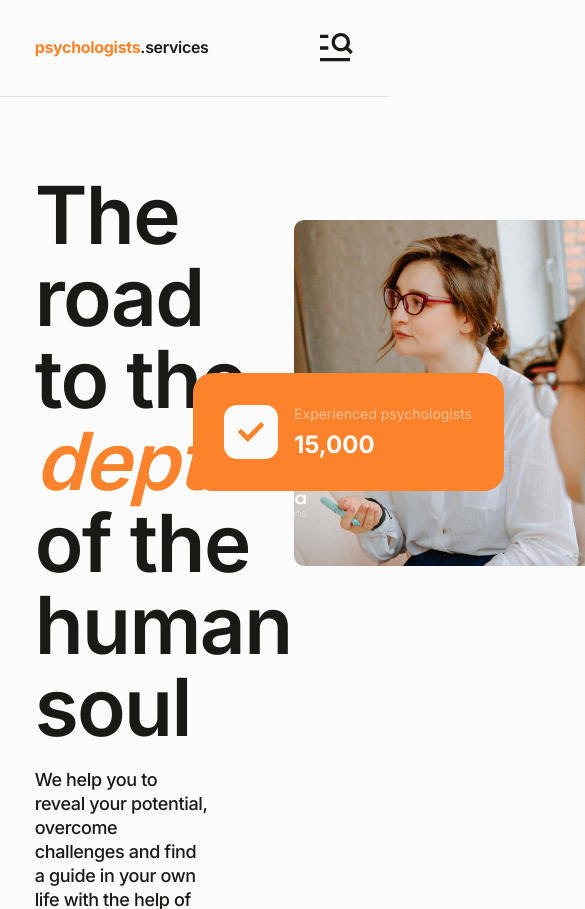
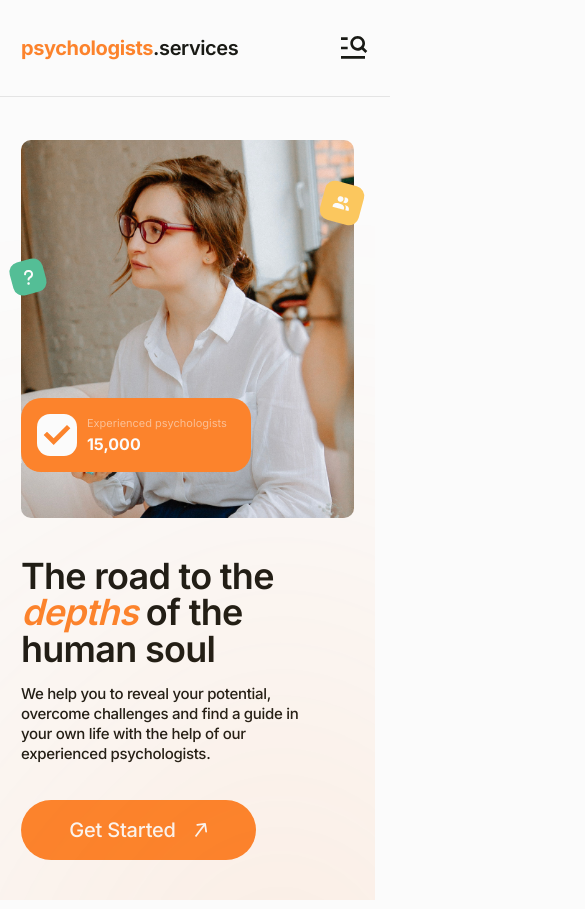
Before and after one commit to IrinaV1/psychology-marketplace, a Next.js app: page / in a window 390 px wide. Shown: the top 909 px of the page, 585 px wide, since content can reach past the window. Built offline with nearby package versions, Linux system fonts and the light colour scheme.

Commit message:
refine hero responsiveness and mobile menu

```diff
--- a/app/globals.css
+++ b/app/globals.css
@@ -68,19 +68,18 @@ button {
 .container {
   width: 100%;
   max-width: 1440px;
-  padding-inline: clamp(16px, 8.89vw, 128px);
+  padding-inline: clamp(34px, calc(34px + (100vw - 768px) * 0.1399), 128px);
   margin: 0 auto;
 }
 
 /* @media screen and (max-width: 1439px) {
   .container {
+    padding-inline: clamp(34px, 5vw, 64px);
+  }
+} */
 
-    padding: 0 32px;
+@media screen and (max-width: 767px) {
+  .container {
+    padding-inline: clamp(16px, calc(16px + (100vw - 320px) * 0.0709), 34px);
   }
 }
-
-@media screen and (max-width: 767px) {
-
-    padding: 0 16px;
-  }
-} */
--- a/components/Header/Header.module.css
+++ b/components/Header/Header.module.css
@@ -29,7 +29,7 @@
   display: inline-flex;
   align-items: center;
   flex-shrink: 0;
-  font-size: clamp(16px, 1.39vw, 20px);
+  font-size: 20px;
   line-height: 1.2;
   letter-spacing: -0.02em;
   text-decoration: none;
@@ -86,6 +86,15 @@
 }
 .menuButton {
   display: none;
+}
+.menuBurger {
+  width: 40px;
+  height: 40px;
+}
+
+.menuClose {
+  width: 40px;
+  height: 40px;
 }
 @media (max-width: 1023px) {
   .navigation {
@@ -162,3 +171,10 @@
     gap: 40px;
   }
 }
+@media (max-width: 650px) {
+  .menuBurger,
+  .menuClose {
+    width: 32px;
+    height: 32px;
+  }
+}
--- a/components/Hero/Hero.module.css
+++ b/components/Hero/Hero.module.css
@@ -1,21 +1,40 @@
+.hero {
+  position: relative;
+  overflow: hidden;
+  min-height: 100vh;
+  padding-bottom: clamp(20px, 5.56vw, 100px);
+}
+.hero::before {
+  content: '';
+  position: absolute;
+  width: 469px;
+  height: 469px;
+  right: -40px;
+  bottom: -200px;
+  border-radius: 50%;
+  background-color: #fc832c;
+  filter: blur(250px);
+  pointer-events: none;
+}
 .content {
   display: flex;
   justify-content: space-between;
   align-items: center;
-  margin-top: 174px;
+  gap: clamp(32px, 5vw, 72px);
+  margin-top: clamp(140px, 5.56vw, 174px);
 }
 .containerTitle {
   display: flex;
   flex-direction: column;
-  gap: 20px;
-  width: 100%;
-  max-width: 595px;
-  max-height: 438px;
+  gap: clamp(16px, 1.4vw, 20px);
+  width: clamp(380px, 41.32vw, 595px);
+  max-width: 100%;
+  min-width: 0;
 }
 
 .title {
   font-weight: 600;
-  font-size: 80px;
+  font-size: clamp(36px, 5.56vw, 80px);
   line-height: 1.025;
   letter-spacing: -0.02em;
   color: var(--text-primary);
@@ -26,11 +45,11 @@
 }
 .subtitle {
   font-weight: 500;
-  font-size: 18px;
+  font-size: clamp(15px, 1.25vw, 18px);
   line-height: 1.33333;
   letter-spacing: -0.02em;
   color: var(--text-primary);
-  margin-right: 85px;
+  margin-right: clamp(0px, 5.9vw, 85px);
 }
 .link {
   display: flex;
@@ -60,24 +79,21 @@
 .containerImage {
   position: relative;
   border-radius: 10px;
-  width: 100%;
-  height: auto;
-  max-width: 464px;
-  aspect-ratio: 1 / 1;
-  max-height: 526px;
-  flex-shrink: 0;
+
+  width: clamp(400px, 32.2vw, 464px);
+  max-width: 100%;
 }
 
 .image {
   display: block;
   width: 100%;
   height: auto;
-  object-fit: contain;
+  object-fit: cover;
   border-radius: 10px;
 }
 .questionBlock {
   position: absolute;
-  top: 185px;
+  top: clamp(120px, 5.2vw, 185px);
   left: -35px;
 
   display: flex;
@@ -116,17 +132,17 @@
 }
 .checkBlock {
   position: absolute;
-  bottom: 75px;
-  left: -101px;
-  width: 311px;
-  height: 118px;
+  bottom: clamp(40px, 5.2vw, 75px);
+  left: clamp(-101px, -7vw, -20px);
+  width: clamp(230px, 22vw, 311px);
+  min-height: clamp(50px, 8.2vw, 118px);
   border-radius: 20px;
 
   display: flex;
-  justify-content: center;
+  justify-content: flex-start;
   align-items: center;
-  gap: 16px;
-
+  gap: clamp(8px, 1.1vw, 16px);
+  padding: clamp(16px, 1.5vw, 32px);
   background-color: #fc832c;
 }
 
@@ -134,9 +150,10 @@
   display: flex;
   justify-content: center;
   align-items: center;
+  flex: 0 0 clamp(40px, 3.75vw, 54px);
   border-radius: 13px;
-  width: 54px;
-  height: 54px;
+  width: clamp(40px, 3.75vw, 54px);
+  height: clamp(40px, 3.75vw, 54px);
   background-color: #fbfbfb;
 }
 .checkIcon {
@@ -145,15 +162,91 @@
 .wrapperBlock {
   display: flex;
   flex-direction: column;
-  gap: 8px;
+  gap: clamp(4px, 0.55vw, 8px);
+  text-align: left;
+
+  flex: 0 1 auto;
+  min-width: 0;
 }
 .checkText {
   font-weight: 400;
-  font-size: 14px;
+  font-size: clamp(11px, 0.97vw, 14px);
   color: rgba(251, 251, 251, 0.5);
 }
 .checkAccent {
   font-weight: 700;
-  font-size: 24px;
+  font-size: clamp(18px, 1.67vw, 24px);
   color: #fbfbfb;
 }
+@media (max-width: 1023px) {
+  .hero::before {
+    width: 269px;
+    height: 269px;
+  }
+  .content {
+    gap: clamp(24px, 4vw, 40px);
+  }
+
+  .questionBlock {
+    left: -25px;
+  }
+
+  .usersBlock {
+    right: -25px;
+  }
+
+  .checkBlock {
+    left: -25px;
+    bottom: 12%;
+
+    gap: 10px;
+  }
+}
+/* @media (max-width: 767px) { */
+@media (max-width: 650px) {
+  .hero {
+    padding-bottom: 40px;
+  }
+  .content {
+    flex-direction: column-reverse;
+    align-items: stretch;
+    gap: clamp(40px, 8vw, 56px);
+  }
+
+  .containerTitle {
+    width: 100%;
+    gap: 16px;
+  }
+
+  .containerImage {
+    width: 100%;
+    max-width: 400px;
+    align-self: center;
+    flex: none;
+  }
+
+  .questionBlock {
+    left: -10px;
+    width: 34px;
+    height: 34px;
+  }
+
+  .usersBlock {
+    right: -8px;
+    width: 40px;
+    height: 40px;
+  }
+
+  .checkBlock {
+    left: 0;
+  }
+
+  .wrapperIcon {
+    width: 42px;
+    height: 42px;
+  }
+
+  .checkAccent {
+    font-size: 16px;
+  }
+}
```
